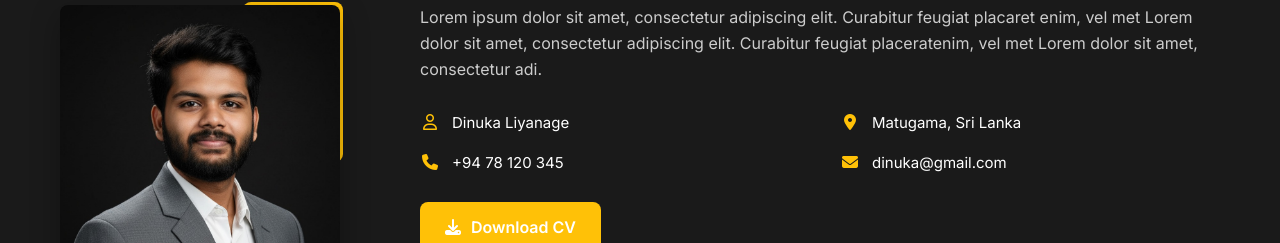
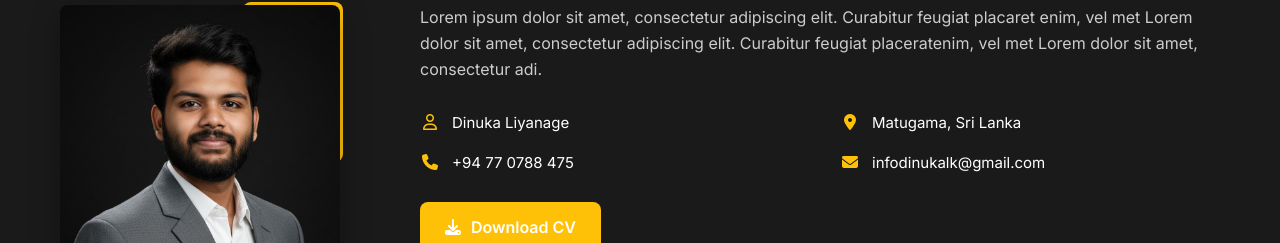
Before and after one commit to dinukaly/Portfolio, a plain HTML site: page index.html in a window 1280 px wide. Shown: the part 892-1135 px from the top of the page. Drawn offline with Linux system fonts and the light colour scheme; files whose address does not match are found by name.

Commit message:
fix: update contact information in index.html

```diff
--- a/index.html
+++ b/index.html
@@ -87,8 +87,8 @@
                     <div class="contact-grid">
                         <div class="contact-item"><i class="fa-regular fa-user"></i><span>Dinuka Liyanage</span></div>
                         <div class="contact-item"><i class="fa-solid fa-location-dot"></i><span>Matugama, Sri Lanka</span></div>
-                        <div class="contact-item"><i class="fa-solid fa-phone"></i><span>+94 78 120 345</span></div>
-                        <div class="contact-item"><i class="fa-solid fa-envelope"></i><span>dinuka@gmail.com</span></div>
+                        <div class="contact-item"><i class="fa-solid fa-phone"></i><span>+94 77 0788 475</span></div>
+                        <div class="contact-item"><i class="fa-solid fa-envelope"></i><span>infodinukalk@gmail.com</span></div>
                     </div>
                     <a href="#" class="btn btn-download"><i class="fa-solid fa-download"></i> Download CV</a>
                 </div>
```
